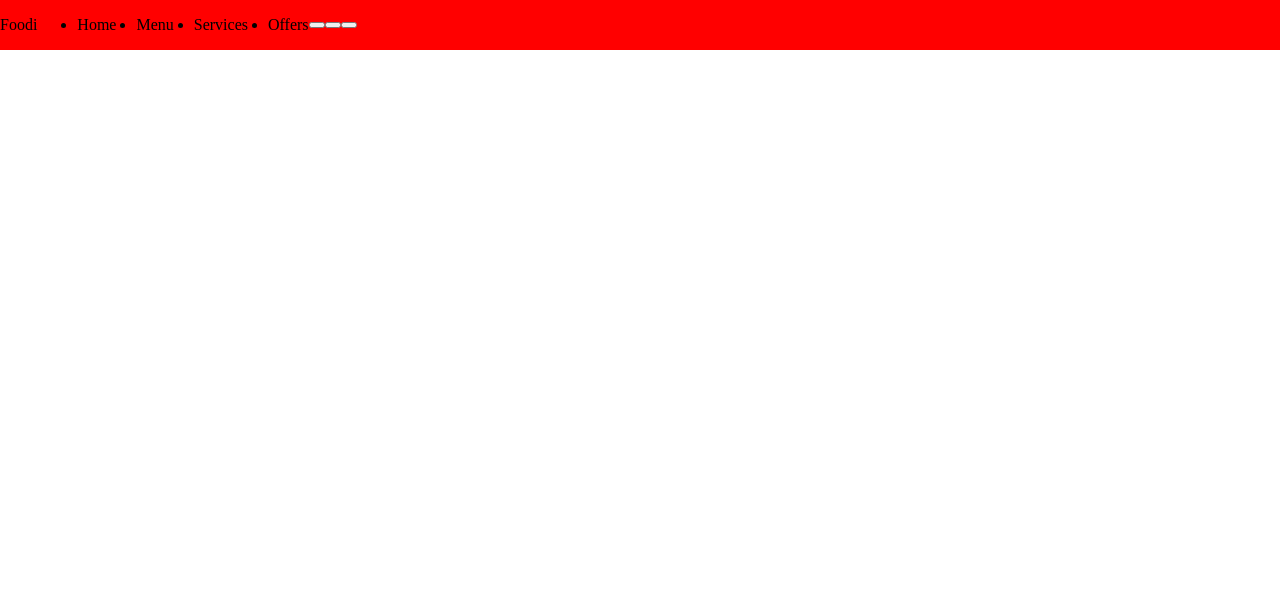
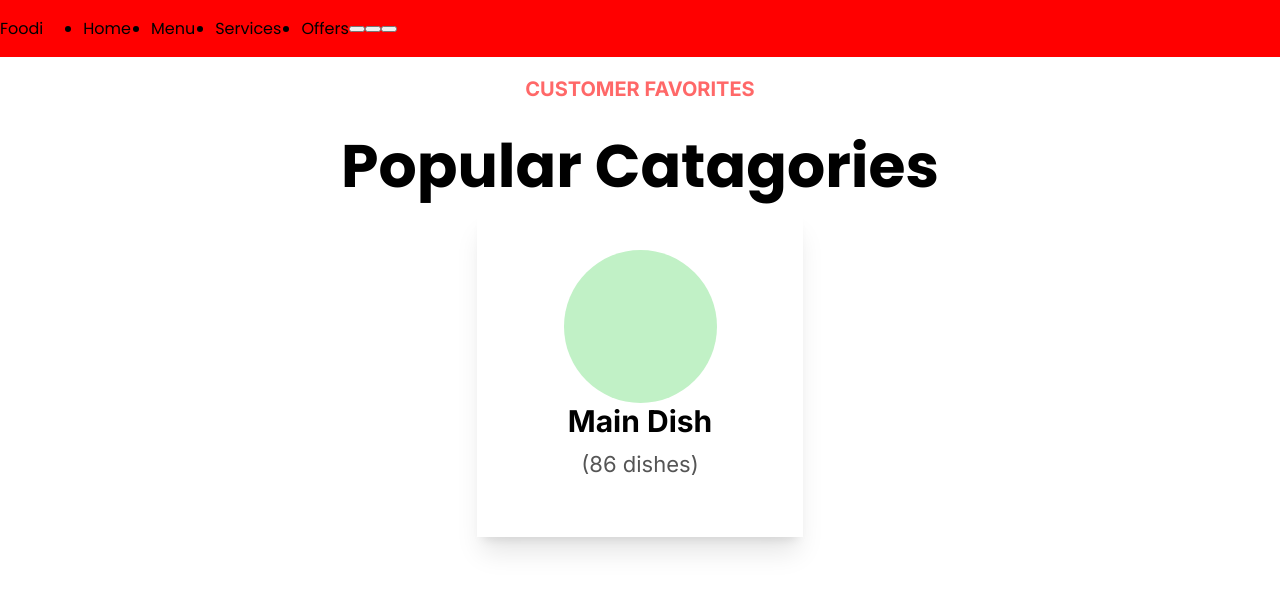
Before and after one commit to reszegiroland01/Restaurant, a plain HTML site: page index.html in a window 1280 px wide. Drawn offline with Linux system fonts and the light colour scheme; no server answers.

Commit message:
categories skeleton

```diff
--- a/index.css
+++ b/index.css
@@ -1,6 +1,7 @@
 body{
     margin: 0;
     padding: 0;
+    font-family: "Poppins", sans-serif;
 }
 
 .navbar{
@@ -20,3 +21,64 @@ body{
     font-family: Poppins;
 
 }
+
+.popular-categories{
+    width: 100%;
+    display: flex;
+    flex-direction: column;
+    align-items: center;
+}
+
+.pop-p{
+    font-family: "Inter", sans-serif;
+    text-transform: uppercase;
+    color: #FF6868;
+    font-size: 20px;
+    font-weight: bold;
+}
+h2{
+    margin:0;
+    font-size: 60px;
+    font-weight: bold;
+}
+
+.category-container{
+
+    justify-content: center;
+    width: 100%;
+    display: flex;
+    margin: 0;
+    gap:38px;
+}
+
+.category-div{
+    width: 326px;
+    height: 326px;
+    box-shadow: 0 20px 25px -5px rgb(0 0 0 / 0.1), 0 8px 10px -6px rgb(0 0 0 / 0.1);
+    display: flex;
+    flex-direction: column;
+    align-items: center;
+    justify-content: center;
+
+}
+.category-title{
+    font-family: "Inter", sans-serif;
+    font-weight: bold;
+    font-size: 30px;
+    margin: 0;
+
+}
+.category-sub-title
+{
+    margin-top: 12px;
+    font-family: "Inter", sans-serif;
+    color: #555555;
+    font-size: 22px;
+}
+.img-container
+{
+    width: 153px;
+    height: 153px;
+    border-radius: 100%;
+    background-color: #C1F1C6;
+}
--- a/index.html
+++ b/index.html
@@ -5,6 +5,12 @@
     <meta name="viewport" content="width=device-width, initial-scale=1.0">
     <title>Kajalda</title>
     <link rel="stylesheet" href="index.css">
+    <link rel="preconnect" href="https://fonts.googleapis.com">
+    <link rel="preconnect" href="https://fonts.gstatic.com" crossorigin>
+    <link href="https://fonts.googleapis.com/css2?family=Poppins:ital,wght@0,100;0,200;0,300;0,400;0,500;0,600;0,700;0,800;0,900;1,100;1,200;1,300;1,400;1,500;1,600;1,700;1,800;1,900&display=swap" rel="stylesheet">
+    <link rel="preconnect" href="https://fonts.googleapis.com">
+    <link rel="preconnect" href="https://fonts.gstatic.com" crossorigin>
+    <link href="https://fonts.googleapis.com/css2?family=Inter:ital,opsz,wght@0,14..32,100..900;1,14..32,100..900&display=swap" rel="stylesheet">
 </head>
 <body>
 
@@ -22,6 +28,28 @@
             <button></button>
         </nav>
 
+
+        <div class="popular-categories">
+            <p class="pop-p">Customer Favorites</p>
+            <h2>Popular Catagories</h2>
+
+
+            <div class="category-container" id="category-container">
+                <div class="category-div">
+                    <div class="img-container">
+                        <img src="" alt="">
+
+                    </div>
+
+                    <p class="category-title">Main Dish</p>
+                    <p class="category-sub-title">(86 dishes)</p>
+                </div>
+
+            </div>
+
+
+        </div>
+
     </div>
 
 
```
